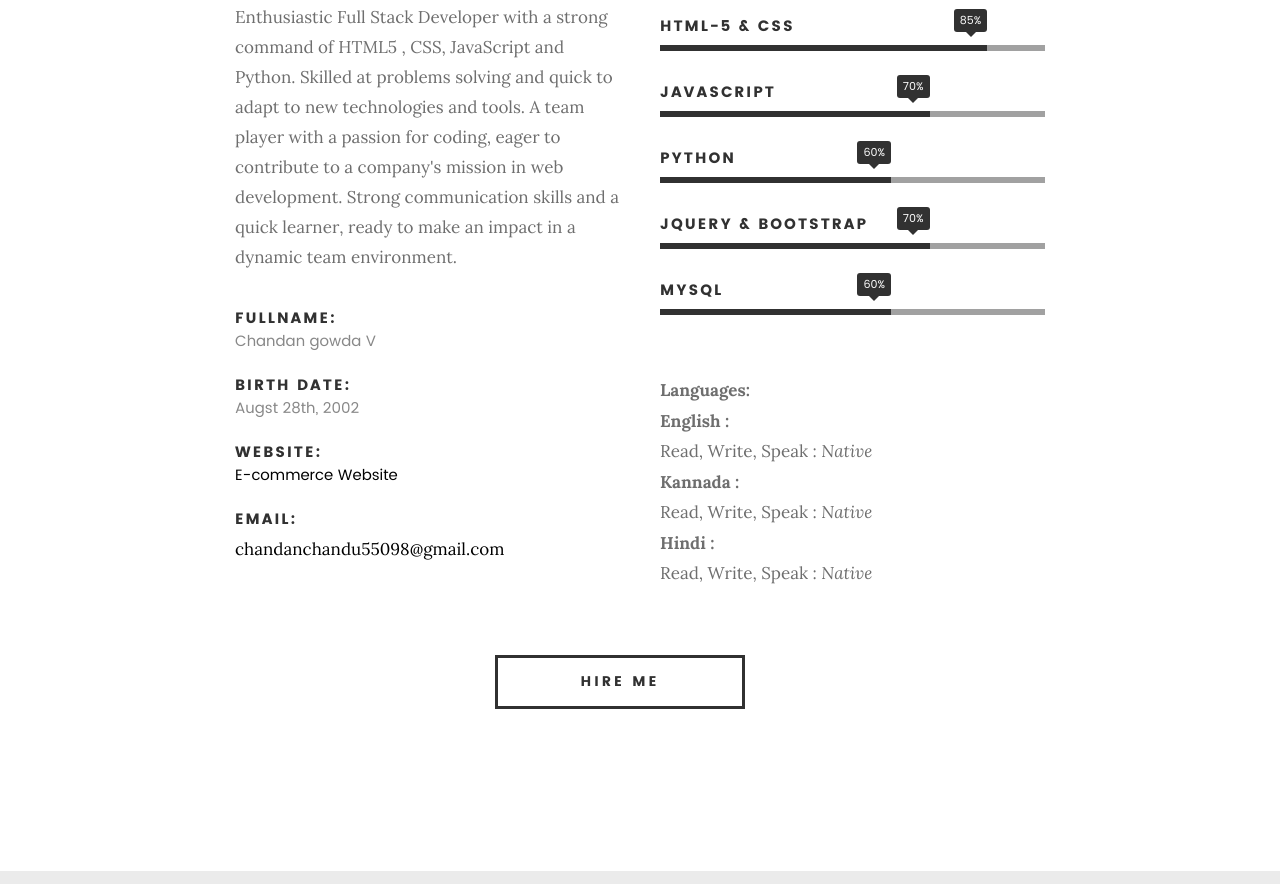
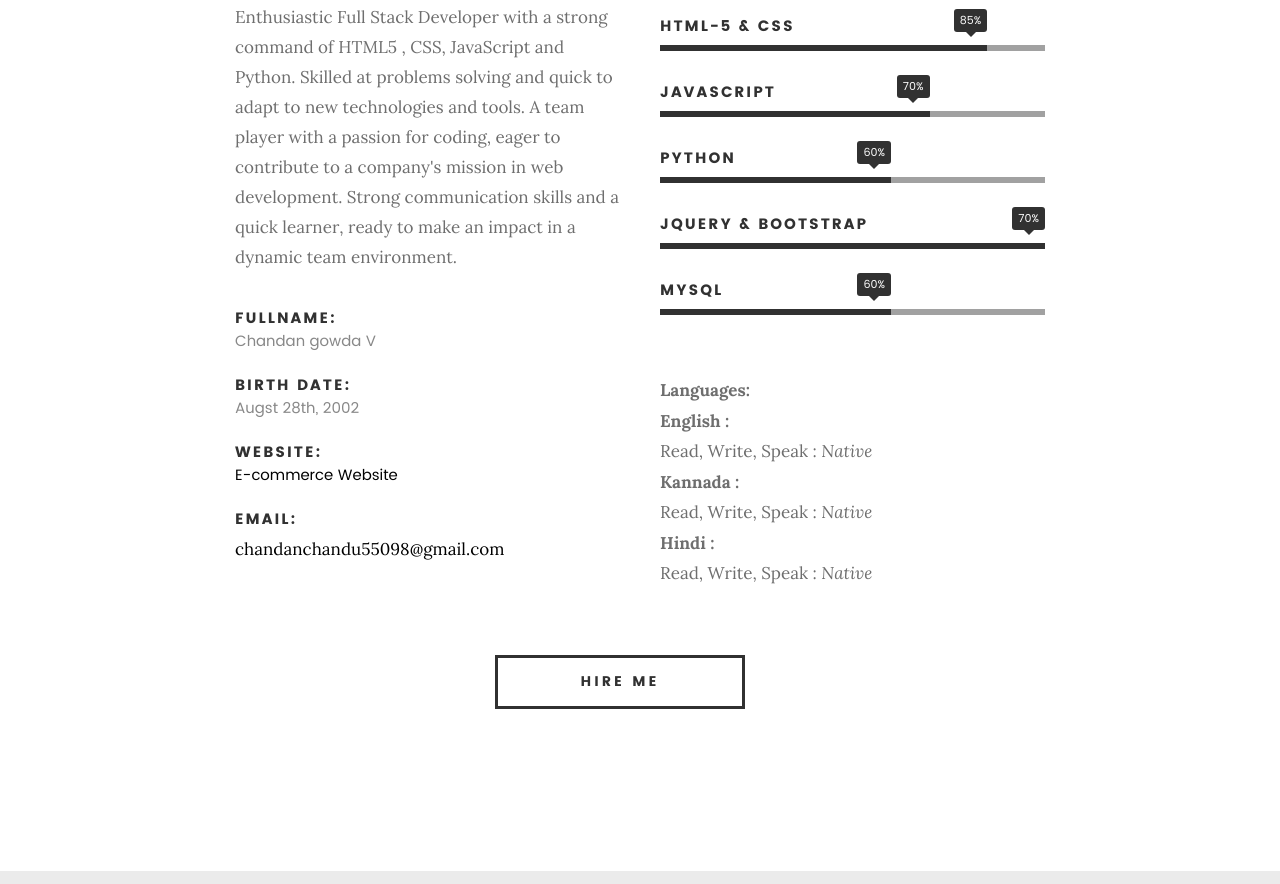
Before and after one commit to ChandanGowda1/Myportfolio, a plain HTML site: page index.html in a window 1280 px wide. Shown: the part 1196-2080 px from the top of the page. Drawn offline with Linux system fonts and the light colour scheme; files whose address does not match are found by name.

Commit message:
Update index.html

```diff
--- a/index.html
+++ b/index.html
@@ -181,7 +181,7 @@ to make an impact in a dynamic team environment.
                         <strong>Python</strong>
                     </li>
                     <li>
-                         <div class="progress percent70"><span>70%</span></div>
+                         <div class="progress percent73"><span>70%</span></div>
                         <strong>Jquery & Bootstrap</strong>
                     </li>
 		    <li>
```
